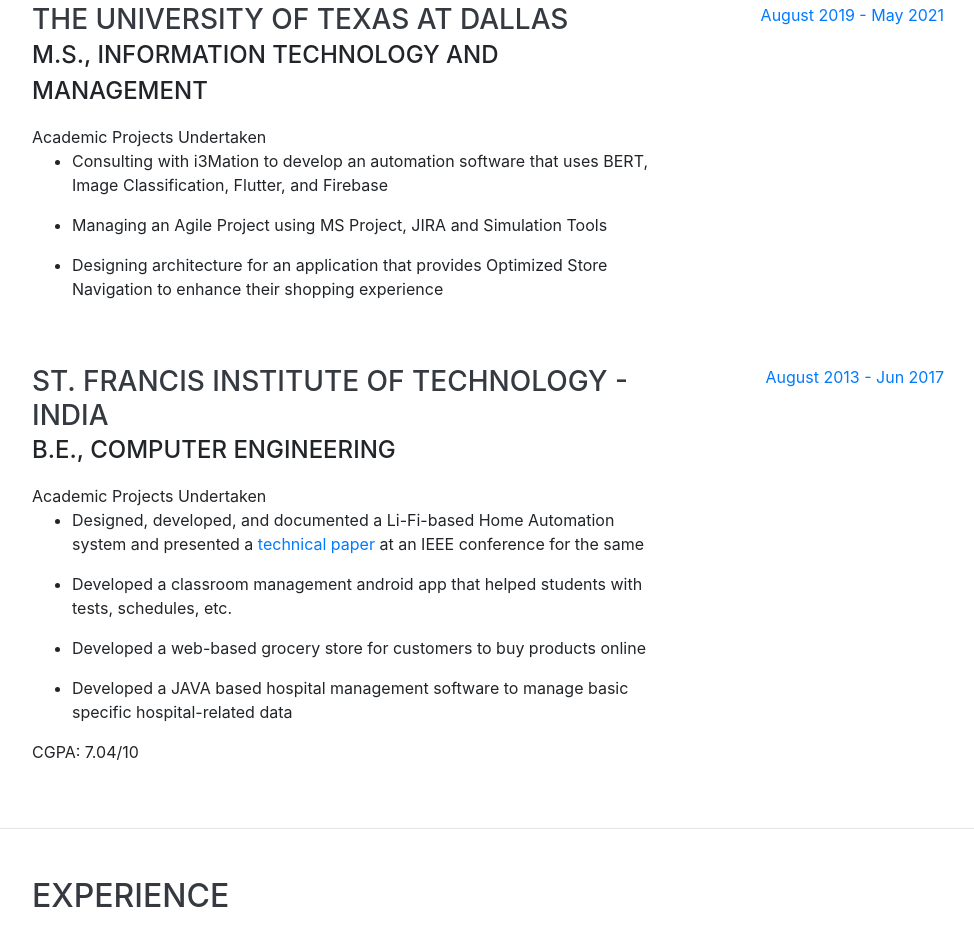
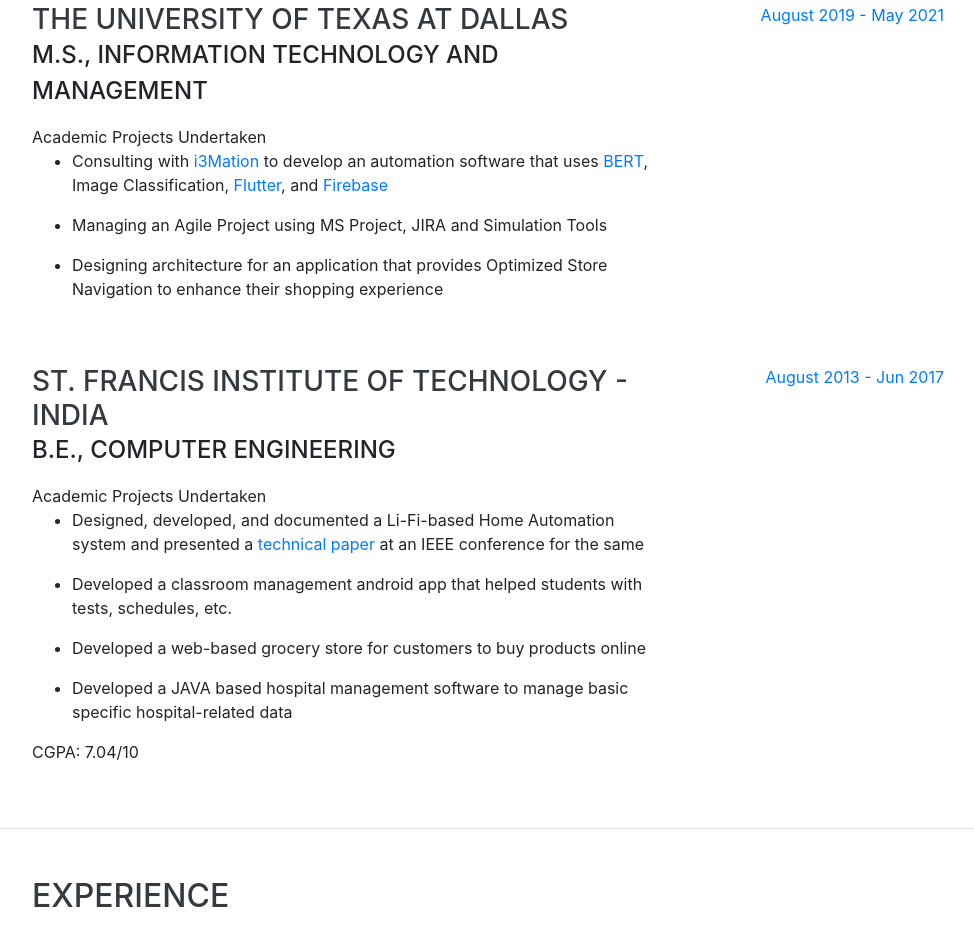
Before and after one commit to kevinkrzys/Resume, a website with bundled scripts: page index.html in a window 1280 px wide. Shown: the part 932-1877 px from the top of the page, without its empty margins (288-1262 px from the left). Built offline with nearby package versions, Linux system fonts and the light colour scheme; a web font is replaced by a local one.

Commit message:
Added hyperlinks

```diff
--- a/index.html
+++ b/index.html
@@ -124,8 +124,10 @@
 
                 <li>
                   <p>
-                    Consulting with i3Mation to develop an automation software that uses BERT, Image Classification,
-                    Flutter, and Firebase
+                    Consulting with <a href="https://i3mation.com/" target="_blank">i3Mation</a> to develop an
+                    automation software that uses <a href="https://arxiv.org/abs/1810.04805" target="_blank">BERT</a>,
+                    Image Classification, <a href="https://flutter.dev/" target="_blank">Flutter</a>, and <a
+                      href="https://firebase.google.com/" target="_blank">Firebase</a>
                   </p>
                 </li>
                 <li>
```
